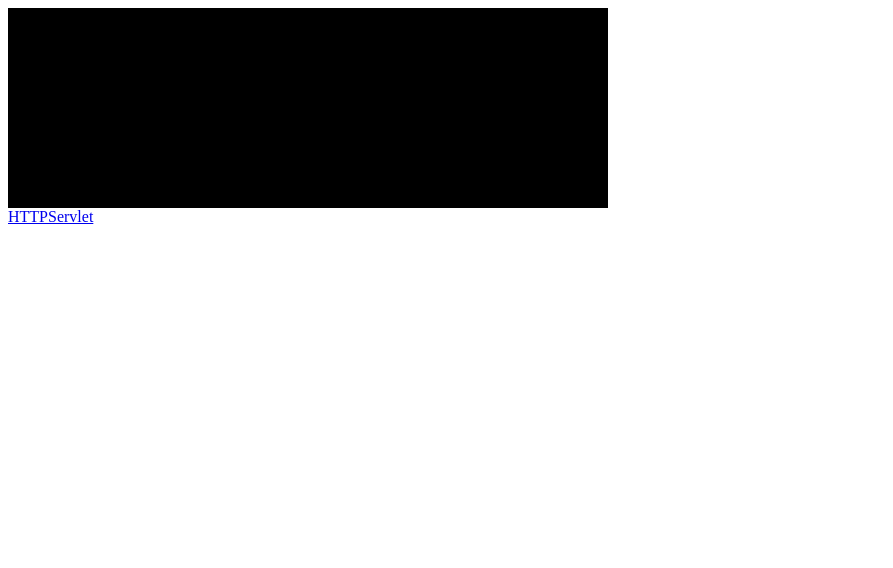
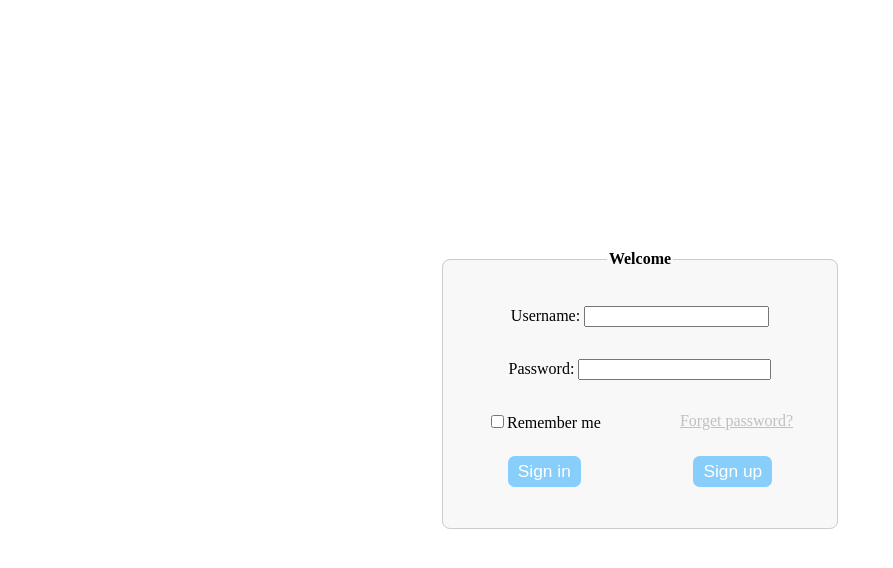
Before and after one commit to Discover255/MyCloud, a plain HTML site: page www/index.html in a window 1280 px wide. Shown: the whole page, without its empty margins (0-893 px from the left). Drawn offline with Linux system fonts and the light colour scheme.

Commit message:
version 0.1 完成静态登录页面

```diff
--- a/www/WEB-INF/web.xml
+++ b/www/WEB-INF/web.xml
@@ -10,7 +10,7 @@
     <description>
       MyCloud - private netdisk
     </description>
-    <display-name>MyCloud</display-name>
+    <display-name>mycloud</display-name>
 
     <servlet>
         <servlet-name>Main</servlet-name>
--- a/www/index.html
+++ b/www/index.html
@@ -1,23 +1,40 @@
-<html>
-    <head>
-        <meta charset="utf-8">
+<!DOCTYPE html>
+<html><head><meta http-equiv="Content-Type" content="text/html; charset=windows-1252">
+        <link rel="shortcut icon" href="favicon.png">
+        <link rel="apple-touch-icon" href="favicon.png">
+        <link href="main.css" rel="stylesheet" type="text/css">
+        <title>MyCloud Login</title>
     </head>
     <body>
-        <div id="div1">
-            <div id="div2"></div>
-        </div>
-        <a href="fuck">HTTPServlet</a>
-        <style>
-            #div1 {
-                height: 200px;
-                width: 600px;
-                overflow: auto;
-            }
-            #div2 {
-                height: 800px;
-                width: 800px;
-                background-color: black;
-            }
-        </style>
-    </body>
-</html>
+        <form method="GET">
+            <fieldset>
+                <legend>Welcome</legend>
+                <div>
+                    <label for="username">Username: </label>
+                    <input name="username" id="username" type="text" size="20px">
+                </div>
+                <div>
+                    <label for="password">Password: </label>
+                    <input name="password" id="password" type="password" size="21px">
+                </div>
+                <div>
+                    <div class="remember">
+                        <label id="remember"><input name="remember" type="checkbox"><a id="checkbox_text">Remember me</a></label>
+                    </div>
+                    <div class="fpass"><a href="https://baidu.com/">Forget password?</a></div>
+                </div>
+                <div id="button_wrap">
+                    <button type="submit" id="signin">
+                        <div class="button"><span>Sign in</span></div>
+                    </button>
+                    <button type="button" id="signup">
+                        <div class="button">
+                            <a href="https://baidu.com/"><span>Sign up</span></a>
+                        </div>
+                    </button>
+                </div>
+            </fieldset>
+        </form>
+        <script src="main.js" type="text/Javascript"></script>
+
+</body></html>
--- /dev/null
+++ b/www/main.css
@@ -0,0 +1,92 @@
+fieldset {
+    padding-bottom: 2.5em;
+    border: 1px solid #ccc;
+    background: #f8f8f8;
+    max-width: 1000px;
+    border-radius: 0.5em;
+}
+
+legend {
+    font-weight: bold;
+}
+
+fieldset div {
+    margin: 2em 1em;
+}
+
+.button {
+    margin: 0;
+    padding: 0;
+    border: none;
+    margin: 0.3em;
+}
+
+button {
+    border: none;
+    background-color: lightskyblue;
+    border-radius: 0.5em;
+    cursor: pointer;
+}
+
+button:hover {
+    background-color: steelblue;
+}
+
+span {
+    font-size: 1.3em;
+    color: white;
+}
+
+.button a {
+    text-decoration: none;
+}
+
+.fpass, .remember {
+    margin-top: 0;
+    margin-bottom: 0;
+    float: right;
+}
+
+.fpass a {
+    color: silver;
+    display: block;
+}
+
+form {
+    text-align: center;
+    position: absolute;
+    width: 400px;
+    height: 300px;
+    top: 0;
+    bottom: 0;
+    left: 0;
+    right: 0;
+    margin: auto;
+}
+
+#button_wrap {
+    padding: 0 2.3em;
+    padding-top: 2.8em;
+}
+
+#signin {
+    float: left;
+}
+
+#signup {
+    float: right;
+}
+
+.remember {
+    float: left;
+}
+
+#remember a {
+    color: black;
+    text-decoration: none;
+    display: inline-block;
+    cursor: pointer;
+    -webkit-user-select: none;
+    -ms-user-select: none;
+    user-select: none;
+}
```
Also changed, not shown: www/favicon.png (added), www/main.js (added), 2 other files.
